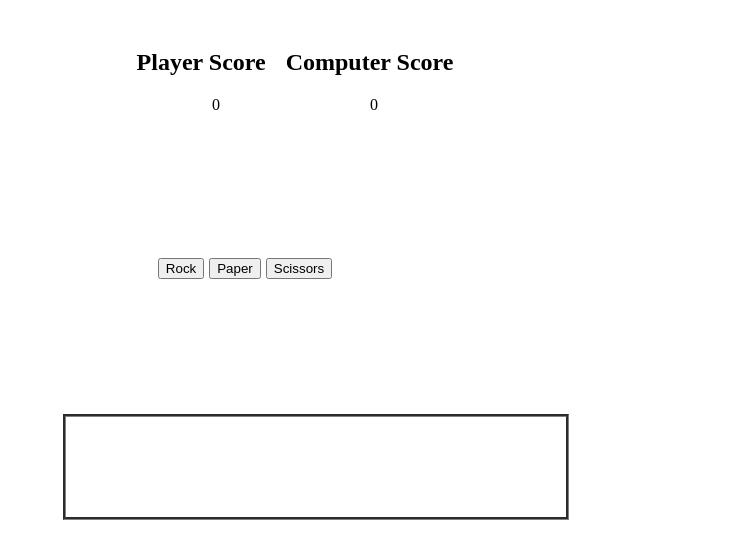
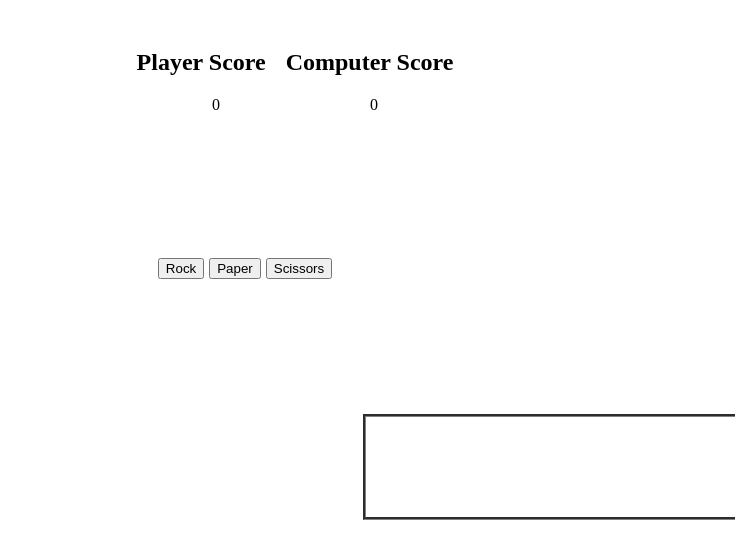
Before and after one commit to vladbranduse/rock-paper-scissors, a plain HTML site: page index.html in a window 1280 px wide. Shown: the top 558 px of the page, without its empty margins (545-1280 px from the left). Drawn offline with Linux system fonts and the light colour scheme.

Commit message:
Shifting message box position

```diff
--- a/styles.css
+++ b/styles.css
@@ -36,7 +36,7 @@
     height: 100px;
     position: relative;
     top: 300px;
-    left: 600px;
+    left: 900px;
     display: flex;
     justify-content: center;
     align-items: center;
```
